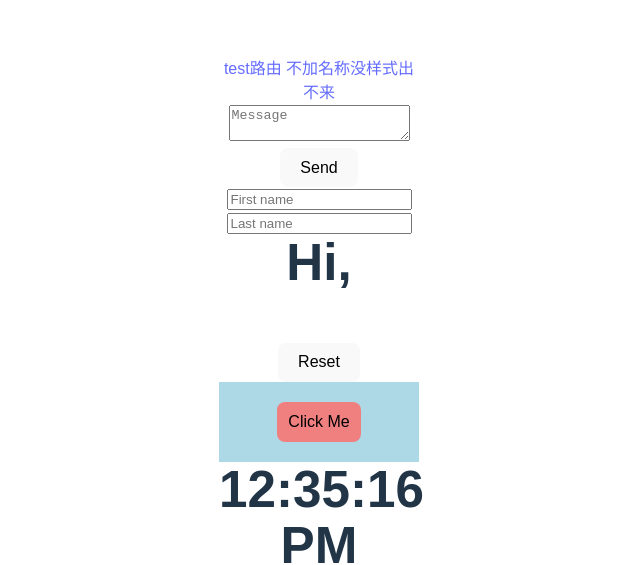
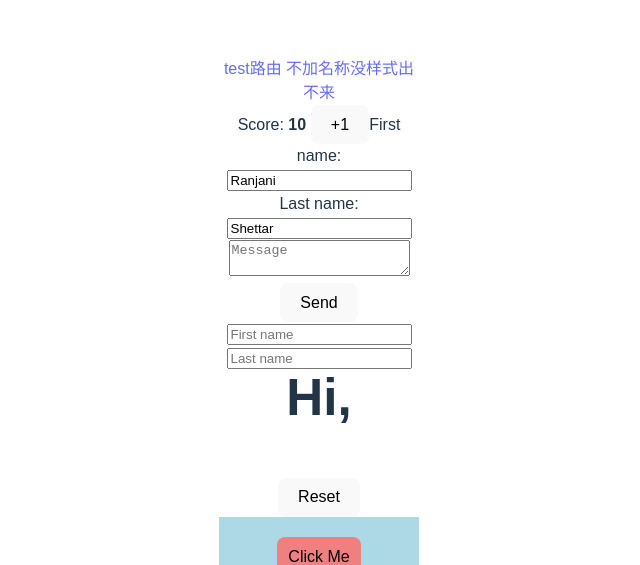
Before and after one commit to EthanShen10086/react-learning, a React (Vite) app: page /poem in a window 1280 px wide. Shown: the part 243-808 px from the top of the page, without its empty margins (321-961 px from the left). Built offline with nearby package versions, Linux system fonts and the light colour scheme.

Commit message:
feat: ++ front plus or back plus will be against react philosophy -- immuntable

```diff
--- a/src/components/clock/clock.jsx
+++ b/src/components/clock/clock.jsx
@@ -113,6 +113,58 @@
 	);
 }
 
+export function Scoreboard() {
+	const [player, setPlayer] = useState({
+		firstName: 'Ranjani',
+		lastName: 'Shettar',
+		score: 10,
+	});
+
+	function handlePlusClick() {
+		const result = {
+			...player,
+			// 为什么这里player.score++就不行
+			// player.score++ 修改了原始 player 对象中的 score 值（副作用）
+			// 而且先直接返回score导致返回的永远都是原有值
+			// score: ++player.score,
+			score: player.score + 1,
+		};
+		console.log(result, '== result');
+		setPlayer(result);
+	}
+
+	function handleFirstNameChange(e) {
+		setPlayer({
+			...player,
+			firstName: e.target.value,
+		});
+	}
+
+	function handleLastNameChange(e) {
+		setPlayer({
+			...player,
+			lastName: e.target.value,
+		});
+	}
+
+	return (
+		<>
+			<label>
+				Score: <b>{player.score}</b>{' '}
+				<button onClick={handlePlusClick}>+1</button>
+			</label>
+			<label>
+				First name:
+				<input value={player.firstName} onChange={handleFirstNameChange} />
+			</label>
+			<label>
+				Last name:
+				<input value={player.lastName} onChange={handleLastNameChange} />
+			</label>
+		</>
+	);
+}
+
 export default function Clock({ time }) {
 	//  Cannot set properties of null (setting 'className')
 	// if (hours >= 0 && hours <= 6) {
@@ -130,6 +182,7 @@
 
 	return (
 		<>
+			<Scoreboard />
 			<FeedbackForm />
 			<Form />
 			<CaptureExample />
```
